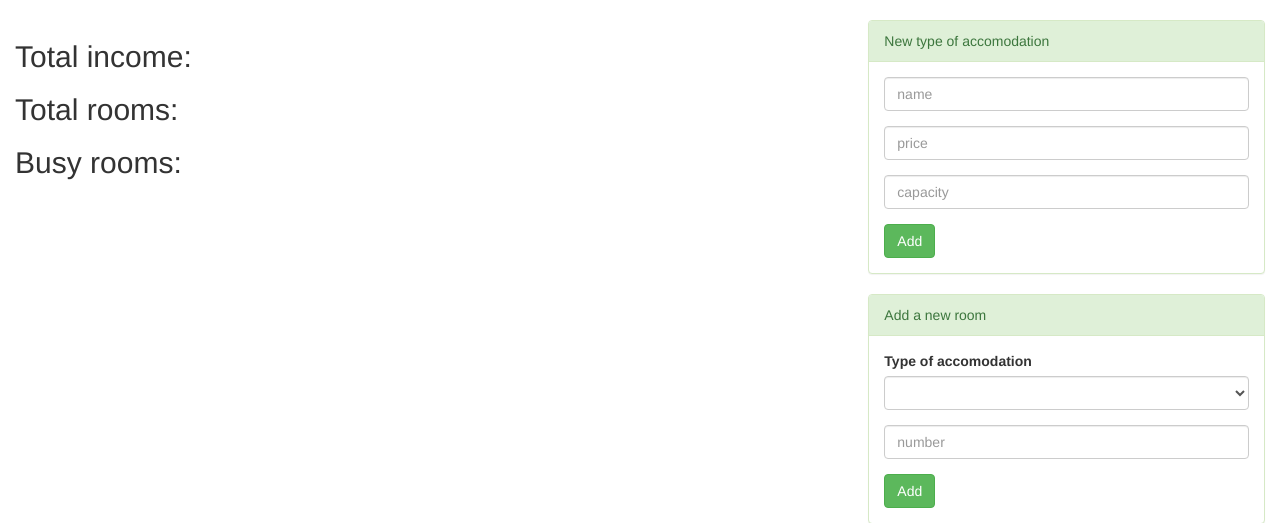
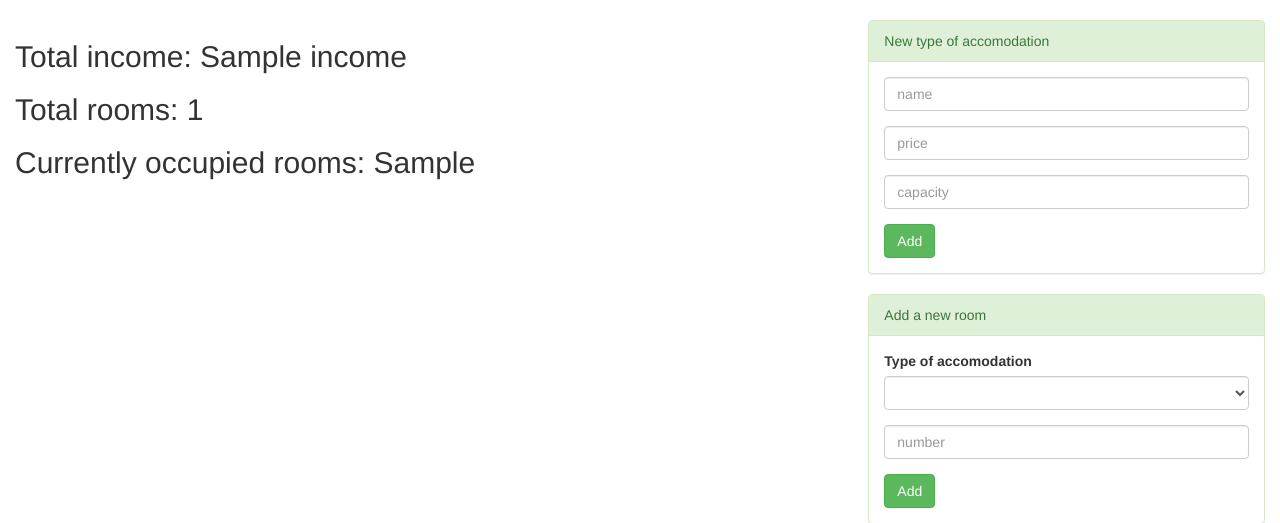
Before and after one commit to Qo-Ops/hms, a Flask app: template templates/location.html in a window 1280 px wide. Shown: the part 52-575 px from the top of the page. Run offline with Flask 2, Linux system fonts and the light colour scheme; the template is opened without the code that fills it: values that come from a table or form of the project are taken from there, most other values are stand-ins (such as "Sample title", 1, 10 or a date in 2020); lists and menus that the app fills with data are empty; some libraries are stand-ins or nearby versions.

Commit message:
stats of location added for owner

```diff
--- a/app.py
+++ b/app.py
@@ -191,10 +191,16 @@ def get_location():
         upload_form = UploadForm(request.args)
         conn = get_db()
         c = conn.cursor(cursor_factory=NamedTupleCursor)
-        params = (request.args.get('chain_name'), request.args.get('location'))
-        c.execute("SELECT id, name FROM room_types WHERE chain_name=%s AND location=%s", params)
+        c.execute("SELECT id, name FROM room_types WHERE chain_name=%(chain_name)s AND location=%(location)s", request.args)
         room_form.room_type.choices = c.fetchall()
-        return render_template('location.html', room_form=room_form,
+        info = {}
+        c.execute(queries.total_income, request.args)
+        info['income'] = c.fetchone()[0]
+        c.execute(queries.count_rooms_query, request.args)
+        info['total_rooms'] = c.fetchone()[0]
+        c.execute(queries.count_occupied_rooms, request.args)
+        info['occupied_rooms'] = c.fetchone()[0]
+        return render_template('location.html', room_form=room_form, info=info,
                                roomtype_form=roomtype_form, upload_form=upload_form)
 
 
@@ -249,13 +255,6 @@ def locations_by_chain():
         c.execute("SELECT chain_name, location, photo_path FROM locations WHERE chain_name=%s",
                    (chain,))
         locs = c.fetchall()
-        # info = {}
-        # c.execute("")
-        # info['income'] = c.fetchone()
-        # c.execute("")
-        # info['total_rooms'] = c.fetchone()
-        # c.execute("")
-        # info['busy_rooms'] = c.fetchone()
         location_form.chain_name.data = chain
         return render_template('chain.html', locations=locs,
                                new_admin=admin_form, new_location=location_form)
--- a/queries.py
+++ b/queries.py
@@ -37,3 +37,13 @@ WHERE room_types.id IN
                         (SELECT id
                          FROM rooms
                          WHERE room_type=%s);"""
+
+count_rooms_query = """
+SELECT COUNT(*) FROM rooms_view WHERE chain_name=%(chain_name)s AND location=%(location)s;
+"""
+count_occupied_rooms = """
+SELECT COUNT(*) FROM rooms_view WHERE status='occupied' AND chain_name=%(chain_name)s AND location=%(location)s;
+"""
+total_income = """
+SELECT SUM((check_out - check_in)*price) FROM full_reservations WHERE chain_name=%(chain_name)s AND location=%(location)s;
+"""
--- a/templates/location.html
+++ b/templates/location.html
@@ -20,9 +20,9 @@
 <div class="container-fluid">
   <div class="row">
     <div class="col-md-8">
-    <h2>Total income:</h2>
-    <h2>Total rooms: </h2>
-    <h2>Busy rooms: </h2>
+    <h2>Total income: {{ info.income }}</h2>
+    <h2>Total rooms: {{ info.total_rooms }}</h2>
+    <h2>Currently occupied rooms: {{ info.occupied_rooms }}</h2>
     </div>
     <div class="col-md-4">
       <div class="panel panel-success">
```
